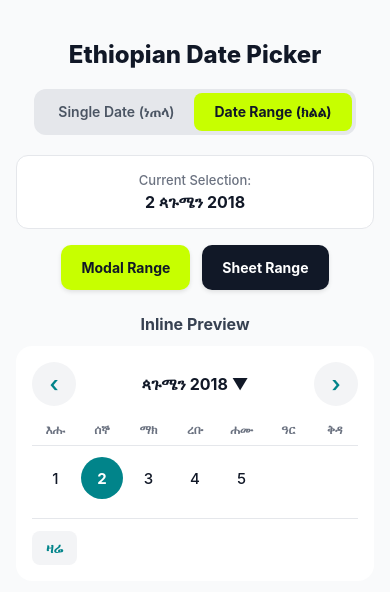
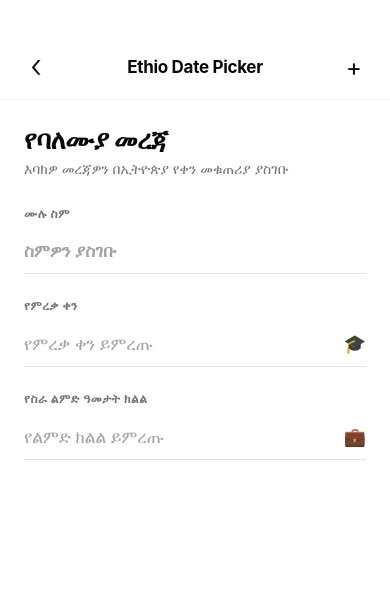
Before and after one commit to kashumaku/react-native-ethiopian-date-picker, a React Native app: screen / in a window 390 px wide. Shown: the top 592 px of the page. Built offline with nearby package versions, Linux system fonts and the light colour scheme.

Commit message:
refactor: redesign App UI to implement a professional form layout with integrated Ethiopian date pickers

```diff
--- a/App.tsx
+++ b/App.tsx
@@ -1,243 +1,210 @@
-import React, { useState } from 'react';
-import { StatusBar } from 'expo-status-bar';
-import { StyleSheet, Text, View, Pressable, ScrollView } from 'react-native';
+import React, { useState } from "react";
+import { StatusBar } from "expo-status-bar";
+import { StyleSheet, Text, View, TextInput, Pressable, ScrollView } from "react-native";
 import {
   EthiopianDatePicker,
   formatEthiopianDate,
   formatEthiopianDateRange,
   type EthiopianDateRange,
-} from './src';
+  type EthiopianLocale,
+} from "./src";
+
+type Mode = "sheet" | "modal" | "inline";
+type PickerType = "grad" | "exp" | null;
 
 export default function App() {
-  const [pickerType, setPickerType] = useState<'single' | 'range'>('range');
-  const [modalVisible, setModalVisible] = useState(false);
-  const [sheetVisible, setSheetVisible] = useState(false);
-  const [singleDate, setSingleDate] = useState<Date>(new Date());
-  const [dateRange, setDateRange] = useState<EthiopianDateRange>({
-    startDate: new Date(),
+  const [mode, setMode] = useState<Mode>("sheet");
+  const [locale, setLocale] = useState<EthiopianLocale>("am");
+  const [activePicker, setActivePicker] = useState<PickerType>(null);
+
+  // Form Fields
+  const [name, setName] = useState("");
+  const [gradDate, setGradDate] = useState<Date | null>(null);
+  const [expRange, setExpRange] = useState<EthiopianDateRange>({
+    startDate: null,
     endDate: null,
   });
 
+  const isAm = locale === "am";
+  const gradText = gradDate ? formatEthiopianDate(gradDate, { locale, format: "long" }) : "";
+  const expText = formatEthiopianDateRange(expRange, { locale }) || "";
+
   return (
-    <ScrollView contentContainerStyle={styles.container}>
-      <Text style={styles.title}>Ethiopian Date Picker</Text>
+    <View style={[styles.container,{
+      paddingTop:35,
+    }]}>
+      <StatusBar style="dark" />
 
-      {/* Mode Switcher Tabs */}
-      <View style={styles.tabContainer}>
-        <Pressable
-          style={[styles.tab, pickerType === 'single' && styles.activeTab]}
-          onPress={() => setPickerType('single')}
-        >
-          <Text style={[styles.tabText, pickerType === 'single' && styles.activeTabText]}>
-            Single Date (ነጠላ)
-          </Text>
+      {/* Screen Navigation Header */}
+      <View style={styles.navHeader}>
+        <Pressable style={styles.navIconBtn}>
+          <Text style={styles.navIcon}>‹</Text>
         </Pressable>
-        <Pressable
-          style={[styles.tab, pickerType === 'range' && styles.activeTab]}
-          onPress={() => setPickerType('range')}
-        >
-          <Text style={[styles.tabText, pickerType === 'range' && styles.activeTabText]}>
-            Date Range (ክልል)
-          </Text>
+        <Text style={styles.navTitle}>Ethio Date Picker</Text>
+        <Pressable style={styles.navIconBtn}>
+          <Text style={styles.navPlusIcon}>+</Text>
         </Pressable>
       </View>
 
-      {/* Display Current Selection */}
-      <View style={styles.card}>
-        <Text style={styles.cardLabel}>Current Selection:</Text>
-        <Text style={styles.cardValue}>
-          {pickerType === 'single'
-            ? formatEthiopianDate(singleDate, { locale: 'am', format: 'long' })
-            : formatEthiopianDateRange(dateRange, { locale: 'am' }) || 'No range selected'}
+      <ScrollView contentContainerStyle={styles.scroll} keyboardShouldPersistTaps="handled">
+        {/* Title */}
+        <Text style={styles.title}>{isAm ? "የባለሙያ መረጃ" : "Professional Profile"}</Text>
+        <Text style={styles.subtitle}>
+          {isAm ? "እባክዎ መረጃዎን በኢትዮጵያ የቀን መቁጠሪያ ያስገቡ" : "Fill out your details using Ethiopian Calendar"}
         </Text>
+
+        {/* 1. Full Name Input (Underline only) */}
+        <View style={styles.fieldGroup}>
+          <Text style={styles.label}>{isAm ? "ሙሉ ስም" : "FULL NAME"}</Text>
+          <TextInput
+            style={styles.underlineInput}
+            value={name}
+            onChangeText={setName}
+            placeholder={isAm ? "ስምዎን ያስገቡ" : "Enter your full name"}
+            placeholderTextColor="#A1A1AA"
+          />
         </View>
 
-      {/* Presentation Trigger Buttons */}
-      <View style={styles.buttonRow}>
-        <Pressable style={styles.openButton} onPress={() => setModalVisible(true)}>
-          <Text style={styles.openButtonText}>
-            {pickerType === 'single' ? 'Modal Dialog' : 'Modal Range'}
+        {/* 2. Date of Graduation Input (Underline only) */}
+        <View style={styles.fieldGroup}>
+          <Text style={styles.label}>{isAm ? "የምረቃ ቀን" : "DATE OF GRADUATION"}</Text>
+          <Pressable
+            style={[styles.underlineInput, activePicker === "grad" && styles.underlineInputActive]}
+            onPress={() => setActivePicker("grad")}
+          >
+            <Text style={[styles.inputText, !gradDate && styles.placeholderText]}>
+              {gradText || (isAm ? "የምረቃ ቀን ይምረጡ" : "Select graduation date")}
             </Text>
-        </Pressable>
-
-        <Pressable style={[styles.openButton, styles.sheetButton]} onPress={() => setSheetVisible(true)}>
-          <Text style={[styles.openButtonText, styles.sheetButtonText]}>
-            {pickerType === 'single' ? 'Bottom Sheet' : 'Sheet Range'}
-          </Text>
+            <Text style={styles.fieldIcon}>🎓</Text>
           </Pressable>
         </View>
 
-      {/* Modal Picker */}
-      <EthiopianDatePicker
-        mode="modal"
-        visible={modalVisible}
-        selectionType={pickerType}
-        value={singleDate}
-        selectedRange={dateRange}
-        locale="am"
-        title={pickerType === 'single' ? 'ቀን ይምረጡ' : 'የቀን ክልል ይምረጡ'}
-        confirmText="አረጋግጥ"
-        cancelText="ይቅር"
-        showTodayButton
-        onChange={(date) => {
-          setSingleDate(date);
-          setModalVisible(false);
-        }}
-        onRangeChange={(range) => {
-          setDateRange(range);
-          if (range.startDate && range.endDate) {
-            setModalVisible(false);
-          }
-        }}
-        onClose={() => setModalVisible(false)}
-      />
+        {/* 3. Experience Year Range Input (Underline only) */}
+        <View style={styles.fieldGroup}>
+          <Text style={styles.label}>{isAm ? "የስራ ልምድ ዓመታት ክልል" : "EXPERIENCE YEAR RANGE"}</Text>
+          <Pressable
+            style={[styles.underlineInput, activePicker === "exp" && styles.underlineInputActive]}
+            onPress={() => setActivePicker("exp")}
+          >
+            <Text style={[styles.inputText, !expRange.startDate && styles.placeholderText]}>
+              {expText || (isAm ? "የልምድ ክልል ይምረጡ" : "Select experience range")}
+            </Text>
+            <Text style={styles.fieldIcon}>💼</Text>
+          </Pressable>
+        </View>
 
-      {/* Bottom Sheet Picker */}
-      <EthiopianDatePicker
-        mode="sheet"
-        visible={sheetVisible}
-        selectionType={pickerType}
-        value={singleDate}
-        selectedRange={dateRange}
-        locale="am"
-        title={pickerType === 'single' ? 'ቀን ይምረጡ' : 'የቀን ክልል ይምረጡ'}
-        confirmText="አረጋግጥ"
-        cancelText="ይቅር"
-        showTodayButton
-        onChange={(date) => {
-          setSingleDate(date);
-          setSheetVisible(false);
-        }}
-        onRangeChange={(range) => {
-          setDateRange(range);
-          if (range.startDate && range.endDate) {
-            setSheetVisible(false);
-          }
-        }}
-        onClose={() => setSheetVisible(false)}
-      />
-
-      {/* Inline Demo Preview */}
-      <View style={styles.inlineSection}>
-        <Text style={styles.sectionTitle}>Inline Preview</Text>
+        {/* Inline Picker View (when inline mode active) */}
+        {mode === "inline" && activePicker && (
+          <View style={styles.inlineBox}>
+            <Text style={styles.inlineTitle}>
+              {activePicker === "grad"
+                ? isAm ? "የምረቃ ቀን መምረጫ" : "Select Graduation Date"
+                : isAm ? "የስራ ልምድ ክልል መምረጫ" : "Select Experience Range"}
+            </Text>
             <EthiopianDatePicker
               mode="inline"
-          selectionType={pickerType}
-          value={singleDate}
-          selectedRange={dateRange}
-          locale="am"
+              selectionType={activePicker === "exp" ? "range" : "single"}
+              value={gradDate}
+              selectedRange={expRange}
+              locale={locale}
               showTodayButton
-          onChange={(date) => setSingleDate(date)}
-          onRangeChange={(range) => setDateRange(range)}
-          style={{
-            elevation:0,
-            borderWidth:0
+              onChange={(d) => setGradDate(d)}
+              onRangeChange={(r) => setExpRange(r)}
+            />
+          </View>
+        )}
+
+        {/* Modal / Sheet Overlay Picker */}
+        {mode !== "inline" && activePicker && (
+          <EthiopianDatePicker
+            mode={mode}
+            visible={true}
+            selectionType={activePicker === "exp" ? "range" : "single"}
+            value={gradDate}
+            selectedRange={expRange}
+            locale={locale}
+            showTodayButton
+            title={
+              activePicker === "grad"
+                ? isAm ? "የምረቃ ቀን ይምረጡ" : "Select Date of Graduation"
+                : isAm ? "የስራ ልምድ ክልል ይምረጡ" : "Select Experience Range"
+            }
+            confirmText={isAm ? "አረጋግጥ" : "Confirm"}
+            cancelText={isAm ? "ይቅር" : "Cancel"}
+            onChange={(d) => {
+              setGradDate(d);
+              setActivePicker(null);
             }}
+            onRangeChange={(r) => {
+              setExpRange(r);
+              if (r.startDate && r.endDate) setActivePicker(null);
+            }}
+            onClose={() => setActivePicker(null)}
           />
-
+        )}
+      </ScrollView>
     </View>
-
-      <StatusBar style="auto" />
-    </ScrollView>
   );
 }
 
 const styles = StyleSheet.create({
-  container: {
-    flexGrow: 1,
-    backgroundColor: '#F9FAFB',
-    alignItems: 'center',
-    paddingVertical: 40,
+  container: { flex: 1, backgroundColor: "#FFFFFF" },
+  navHeader: {
+    flexDirection: "row",
+    alignItems: "center",
+    justifyContent: "space-between",
     paddingHorizontal: 16,
+    paddingVertical: 12,
+    borderBottomWidth: 1,
+    borderBottomColor: "#F4F4F5",
+    backgroundColor: "#FFFFFF",
   },
-  title: {
+  navIconBtn: {
+    width: 40,
+    height: 40,
+    alignItems: "center",
+    justifyContent: "center",
+    borderRadius: 20,
+  },
+  navIcon: {
+    fontSize: 32,
+    fontWeight: "300",
+    color: "#09090B",
+    marginTop: -4,
+  },
+  navTitle: {
+    fontSize: 17,
+    fontWeight: "700",
+    color: "#09090B",
+    letterSpacing: -0.3,
+  },
+  navPlusIcon: {
     fontSize: 24,
-    fontWeight: '800',
-    color: '#111827',
-    marginBottom: 20,
+    fontWeight: "400",
+    color: "#09090B",
   },
-  tabContainer: {
-    flexDirection: 'row',
-    backgroundColor: '#E5E7EB',
-    borderRadius: 12,
-    padding: 4,
-    marginBottom: 20,
+  scroll: { padding: 24, maxWidth: 460, width: "100%", alignSelf: "center" },
+  title: { fontSize: 26, fontWeight: "800", color: "#09090B", letterSpacing: -0.5 },
+  subtitle: { fontSize: 14, color: "#71717A", marginTop: 4, marginBottom: 28 },
+  fieldGroup: { marginBottom: 24 },
+  label: { fontSize: 12, fontWeight: "700", color: "#71717A", letterSpacing: 0.6, marginBottom: 8 },
+  underlineInput: {
+    flexDirection: "row",
+    alignItems: "center",
+    justifyContent: "space-between",
+    borderBottomWidth: 1.5,
+    borderBottomColor: "#E4E4E7",
+    paddingVertical: 12,
+    fontSize: 17,
+    fontWeight: "600",
+    color: "#09090B",
   },
-  tab: {
-    paddingVertical: 10,
-    paddingHorizontal: 20,
-    borderRadius: 8,
+  underlineInputActive: {
+    borderBottomColor: "#01848a",
   },
-  activeTab: {
-    backgroundColor: '#C7FF00',
-  },
-  tabText: {
-    fontSize: 14,
-    fontWeight: '600',
-    color: '#4B5563',
-  },
-  activeTabText: {
-    color: '#111827',
-    fontWeight: '700',
-  },
-  card: {
-    backgroundColor: '#FFFFFF',
-    padding: 16,
-    borderRadius: 12,
-    width: '100%',
-    maxWidth: 380,
-    alignItems: 'center',
-    marginBottom: 16,
-    borderWidth: 1,
-    borderColor: '#E5E7EB',
-  },
-  cardLabel: {
-    fontSize: 13,
-    color: '#6B7280',
-    marginBottom: 4,
-    fontWeight: '500',
-  },
-  cardValue: {
-    fontSize: 16,
-    color: '#111827',
-    fontWeight: '700',
-  },
-  buttonRow: {
-    flexDirection: 'row',
-    gap: 12,
-    marginBottom: 24,
-  },
-  openButton: {
-    backgroundColor: '#C7FF00',
-    paddingVertical: 14,
-    paddingHorizontal: 20,
-    borderRadius: 10,
-    elevation: 2,
-    shadowColor: '#000',
-    shadowOffset: { width: 0, height: 2 },
-    shadowOpacity: 0.1,
-    shadowRadius: 4,
-  },
-  sheetButton: {
-    backgroundColor: '#111827',
-  },
-  sheetButtonText: {
-    color: '#FFFFFF',
-  },
-  openButtonText: {
-    color: '#111827',
-    fontSize: 14,
-    fontWeight: '700',
-  },
-  inlineSection: {
-    width: '100%',
-    maxWidth: 380,
-    alignItems: 'center',
-  },
-  sectionTitle: {
-    fontSize: 16,
-    fontWeight: '700',
-    color: '#374151',
-    marginBottom: 12,
-  },
+  inputText: { fontSize: 17, fontWeight: "600", color: "#09090B", flex: 1 },
+  placeholderText: { color: "#A1A1AA", fontWeight: "400" },
+  fieldIcon: { fontSize: 18, marginLeft: 8 },
+  inlineBox: { marginTop: 12, alignItems: "center" },
+  inlineTitle: { fontSize: 14, fontWeight: "700", color: "#09090B", marginBottom: 12 },
 });
```
Lines whose indentation alone changed are shown as unchanged.
